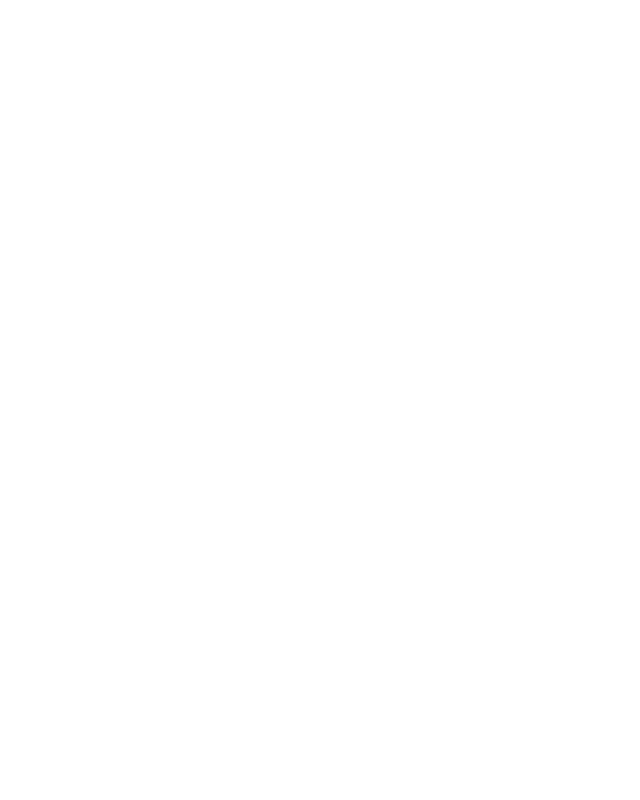
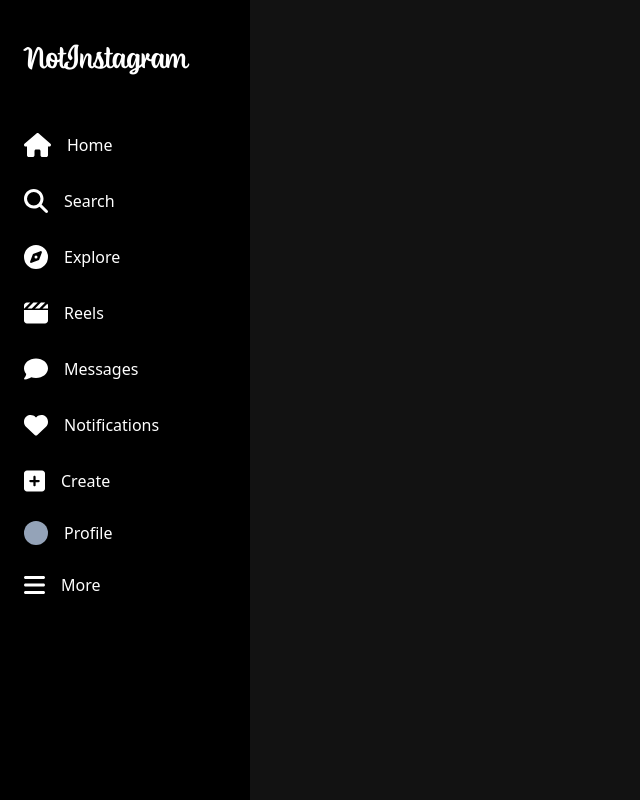
Before and after one commit to SanjeevMhn/instagramCloneAngular, an Angular app: page /home/feed in a window 1280 px wide. Before the commit this address led to /. Shown: the whole page, without its empty margins (0-640 px from the left). Built offline with nearby package versions, Linux system fonts and the light colour scheme; no server answers; sample sign-in values are in the browser's storage.

Commit message:
[FIXED]: fixed postcard container width, added default child route for home route

```diff
--- a/src/app/modules/home/home-page/home-page.component.ts
+++ b/src/app/modules/home/home-page/home-page.component.ts
@@ -14,36 +14,12 @@
 
   posts: any = [];
   faClose = faClose;
-  showUploadModal = false;
-  imageSrc: any = '';
-  imgFile: any = null;
-  defaultImage = '/assets/images/default_image.png';
-  public form!: FormGroup;
 
   constructor(private postService: PostService,private fb: FormBuilder) { }
 
   ngOnInit(): void {
     this.readPosts();
-    // this.form = this.fb.group({
-    //   post_img: [null],
-    //   post_desc: [null]
-    // })
   }
-
-  // readUrl(event: Event): void {
-
-  //   let file = event.target as HTMLInputElement;
-
-
-  //   if (file.files && file.files[0]) {
-  //     this.imgFile = file.files[0];
-
-  //     const reader = new FileReader();
-  //     reader.onload = e => this.imageSrc = reader.result;
-
-  //     reader.readAsDataURL(this.imgFile);
-  //   }
-  // }
 
   readPosts(): void {
     this.postService.readAll()
@@ -58,29 +34,4 @@
       )
   }
 
-  // submitForm(){
-  //   console.log(this.imgFile);
-  //   let formData:any = new FormData();
-  //   formData.append('post_img',this.imgFile, this.imgFile.name)
-  //   formData.append('post_desc',this.form.get('post_desc')!.value)
-  //   this.postService.createPost(formData)
-  //   .subscribe({
-  //     next:(res)=>{
-  //       location.reload()
-  //       this.readPosts();
-  //     },error:(err)=>{
-  //       console.log(err);
-  //     }
-  //   })
-
-  // }
-
-  // getUploadModalState(evt: any) {
-  //   this.showUploadModal = evt
-  // }
-
-  // closeModal() {
-  //   this.showUploadModal = false;
-  // }
-
 }
--- a/src/app/modules/home/shared/layout/layout.component.html
+++ b/src/app/modules/home/shared/layout/layout.component.html
@@ -3,7 +3,7 @@
   <app-side-nav (toggleUploadModal)="getUploadModalState($event)"
     [showUploadModal]="showUploadModal"></app-side-nav>
   <!-- <app-side-nav-resp class="md:hidden"></app-side-nav-resp> -->
-  <div class="container md:ml-[80px] lg:ml-[250px] flex flex-col items-center overflow-y-auto w-full md:w-[calc(100%-80px)] lg:w-[calc(100%-250px)] h-[calc(100vh-77px)] md:h-screen pt-[30px] pb-[120px] bg-[#121212]">
+  <div class="feed-container md:ml-[80px] lg:ml-[250px] flex flex-col items-center overflow-y-auto w-full md:w-[calc(100%-80px)] lg:w-[calc(100%-250px)] h-[calc(100vh-77px)] md:h-screen pt-[30px] pb-[120px] bg-[#121212] hide-scrollbar">
       <router-outlet></router-outlet>
   </div>
 
--- a/src/app/modules/home/user-profile/user-profile.component.html
+++ b/src/app/modules/home/user-profile/user-profile.component.html
@@ -1,6 +1,6 @@
 <!-- <app-layout> -->
 <div class="flex justify-center px-0 md:px-[8%]  w-[100%]">
-    <div class="inner-container flex flex-col items-center md:w-[85%] w-[100%]">
+    <div class="inner-container flex flex-col items-center md:w-[85%] lg:w-[50%] w-[100%]">
 
         <div class="user-details flex mb-[30px] justify-start items-center w-full px-2 md:px-0">
             <div
@@ -13,8 +13,13 @@
                 </ng-template>
             </div>
             <div class="profile-content flex-grow ml-[30px]">
-                <div class="user-settings flex">
+                <div class="user-name flex pb-[10px]">
                     <span class="user-name text-white font-semibold text-xl">{{userName}}</span>
+                </div>
+                <div class="user-post-detail">
+                    <span class="post-num text-white">
+                        <span class="font-bold pr-[5px]">{{postNumber}}</span>posts
+                    </span>
                 </div>
             </div>
         </div>
--- a/src/app/modules/home/user-profile/user-profile.component.ts
+++ b/src/app/modules/home/user-profile/user-profile.component.ts
@@ -11,8 +11,10 @@
 
   posts: any = [];
   userProfilePic: any = null;
+  userId: any = null;
   userName: any = null;
   defaultImage = '/assets/images/default_image.png';
+  postNumber: number = 0;
 
   constructor(private postService: PostService) { }
 
@@ -27,8 +29,9 @@
         result => {
           this.userProfilePic = result.data.profile_img;
           this.userName = result.data.name;
+          this.userId = result.data.id;
           this.posts = result.uploads;
-          console.log(this.userProfilePic,this.posts);
+          this.postNumber = this.posts.length;
         },
         error => {
           console.log(error);
--- a/src/app/modules/shared/post-card/post-card.component.html
+++ b/src/app/modules/shared/post-card/post-card.component.html
@@ -5,7 +5,7 @@
             <div class="img-container user-img w-[32px] h-[32px] rounded-full overflow-hidden bg-red">
                 <img src="" alt="" class="w-full h-full object-cover">
             </div>
-            <div class="user-name font-semibold pl-[10px]">{{post.name}}</div>
+            <a href="#" class="user-name font-semibold pl-[10px]">{{post.name}}</a>
             <div class="post-settings ml-auto flex items-center">
                 <button class="follow-btn text-white bg-[#242424] p-[5px_12px] rounded-md">Follow</button>
                 <div class="icon-container px-[10px]">
--- a/src/app/modules/shared/side-nav/side-nav.component.html
+++ b/src/app/modules/shared/side-nav/side-nav.component.html
@@ -62,7 +62,7 @@
             </a>
         </li>
         <li class="nav-item w-full">
-            <a routerLink="/home/profile" class="nav-link p-[12px] w-[56px] h-[56px] xl:w-[unset] xl:h-[unset] flex items-center justify-center xl:justify-start hover:bg-[rgb(18_18_18)] rounded-[100vh]">
+            <a routerLink="/home/feed/profile" class="nav-link p-[12px] w-[56px] h-[56px] xl:w-[unset] xl:h-[unset] flex items-center justify-center xl:justify-start hover:bg-[rgb(18_18_18)] rounded-[100vh]">
                 <span class="img-container w-[24px] h-[24px] rounded-full bg-slate-400 inline-block"></span>
                 <span class="label-text pl-[16px] hidden xl:inline-block">Profile</span>
             </a>
--- a/src/styles.scss
+++ b/src/styles.scss
@@ -11,3 +11,11 @@
     font-style: normal;
 
 }
+
+.hide-scrollbar{
+    scrollbar-width: none;
+}
+
+.hide-scrollbar::-webkit-scrollbar{
+    display: none;
+}
```
Also changed, not shown: src/app/modules/home/home-routing.module.ts (+5 -4 lines).
